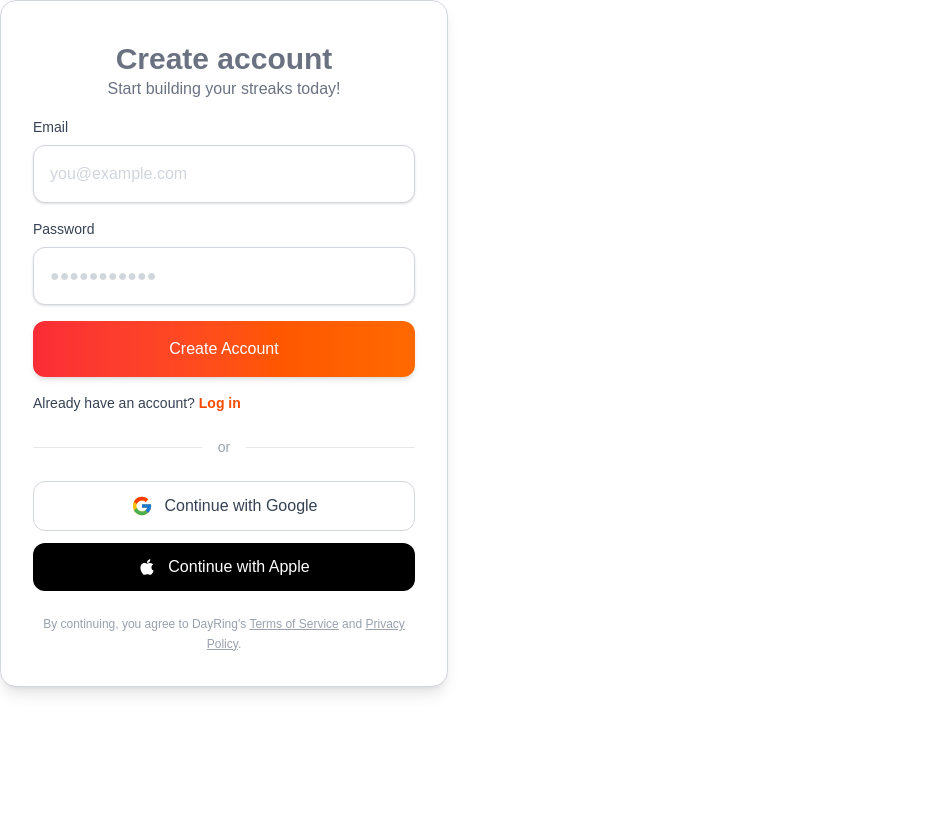
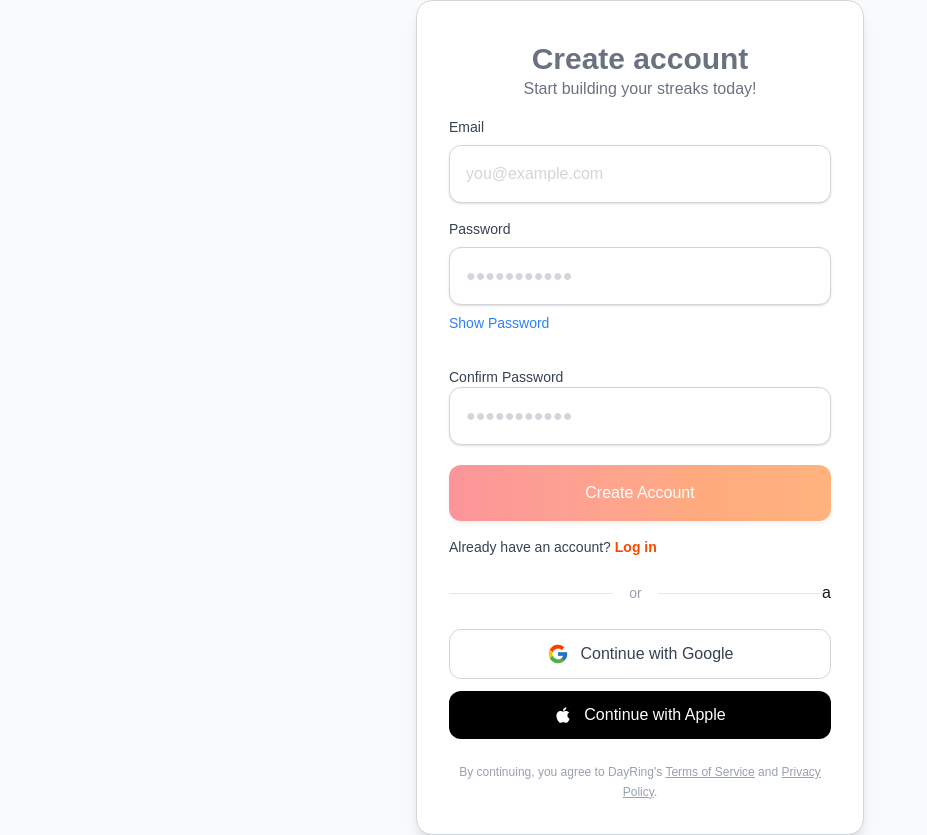
Before and after one commit to Portal-Appz-LLC/dayring-web, a Next.js app: page /signup in a window 1280 px wide. Shown: the whole page, without its empty margins (0-927 px from the left). Before the commit the page ends 800 px from the top, so only its background shows below. Built offline with nearby package versions, Linux system fonts and the light colour scheme.

Commit message:
Inproved UX

```diff
--- a/src/app/signup/page.tsx
+++ b/src/app/signup/page.tsx
@@ -4,63 +4,130 @@
 import Link from "next/link";
 import { FcGoogle } from "react-icons/fc";
 import { FaApple } from "react-icons/fa";
+import { calculatePasswordStrength } from '@/lib/passwordStrength';
 
 export default function SignUpForm() {
     const [email, setEmail] = useState('');
     const [password, setPassword] = useState('');
+    const [confirmPassword, setConfirmPassword] = useState('');
+    const passwordStrength = calculatePasswordStrength(password);
+    const [passwordFocused, setPasswordFocused] = useState(false);
+    const [showPassword, setShowPassword] = useState(false);
 
-    function handleSubmit(e: React.FormEvent) {
+    const isFormValid = email.length > 0 && password.length > 0 && password === confirmPassword;
+
+    async function handleSubmit(e: React.FormEvent) {
         e.preventDefault();
-
-        // Handle form submission logic here
         console.log('Email:', email);
         console.log('Password:', password);
-
         alert('Account created (demo)');
     }
 
     return (
+        <main className="min-h-screen flex items-center justify-center bg-gray-50 px-6">
             <div className="w-full max-w-md">
-
-            {/* Sign up form */}
-            <form onSubmit={handleSubmit} className="w-full max-w-md bg-white p-8 rounded-2xl shadow-lg border border-gray-300">
-                <h2 className="text-3xl text-center font-bold text-gray-500 pt-2">Create account</h2>
-                <p className="text-center text-gray-500 pb-4">Start building your streaks today!</p>
+                <form
+                    onSubmit={handleSubmit}
+                    className="w-full max-w-md bg-white p-8 rounded-2xl shadow-lg border border-gray-300"
+                >
+                    <h2 className="text-3xl text-center font-bold text-gray-500 pt-2">
+                        Create account
+                    </h2>
+                    <p className="text-center text-gray-500 pb-4">
+                        Start building your streaks today!
+                    </p>
 
                     <div className="w-full">
-                    <label className="block text-sm font-medium text-gray-700 mb-2">Email</label>
-
+                        <label className="block text-sm font-medium text-gray-700 mb-2">
+                            Email
+                        </label>
                         <input
                             type="email"
                             value={email}
                             onChange={(e) => setEmail(e.target.value)}
                             placeholder="you@example.com"
                             className="w-full px-4 py-4 rounded-xl border border-gray-300 bg-white text-gray-900 placeholder-gray-300 shadow-sm outline-none transition focus:border-blue-500 focus:ring-4 focus:ring-blue-100"
-                    ></input>
+                        />
                     </div>
 
-
                     <div className="w-full py-4">
-                    <label className="block text-sm font-medium text-gray-700 mb-2">Password</label>
-
+                        <label className="block text-sm font-medium text-gray-700 mb-2">
+                            Password
+                        </label>
                         <input
                             type="password"
                             value={password}
                             onChange={(e) => setPassword(e.target.value)}
+                            onFocus={() => setPasswordFocused(true)}
+                            onBlur={() => setTimeout(() => setPasswordFocused(false), 200)}
                             placeholder="●●●●●●●●●●●"
                             className="w-full px-4 py-4 rounded-xl border border-gray-300 bg-white text-gray-900 placeholder-gray-300 shadow-sm outline-none transition focus:border-blue-500 focus:ring-4 focus:ring-blue-100"
-                    ></input>
+                        />
+
+                        <button
+                            type="button"
+                            onClick={() => setShowPassword(!showPassword)}
+                            className="mt-2 text-sm text-blue-500 hover:text-blue-700"
+                        >
+                            {showPassword ? 'Hide' : 'Show'} Password
+                        </button>
                     </div>
+
+                    {passwordFocused && password.length > 0 && (
+                        <div className="mt-2 transition-all duration-300 ease-out opacity-100 translate-y-0">
+                            <div className="w-full h-2 bg-gray-200 rounded-full overflow-hidden">
+                                <div
+                                    className={`h-full rounded-full transition-all duration-300 ${passwordStrength.color}`}
+                                    style={{ width: passwordStrength.width }}
+                                />
+                            </div>
+
+                            <div className="flex justify-between items-center mt-2">
+                                <p className="text-sm font-medium text-gray-700">Password Strength</p>
+                                <p
+                                    className={`text-sm font-semibold ${
+                                        passwordStrength.label === 'Weak'
+                                            ? 'text-red-500'
+                                            : passwordStrength.label === 'Medium'
+                                            ? 'text-yellow-500'
+                                            : 'text-green-500'
+                                    }`}
+                                >
+                                    {passwordStrength.label}
+                                </p>
+                            </div>
+                        </div>
+                    )}
+
+                    <div className="w-full mt-3 mb-5">
+                        <label className="block text-sm font-medium text-gray-700 pt-1">
+                            Confirm Password
+                        </label>
+                        <input
+                            type="password"
+                            value={confirmPassword}
+                            onChange={(e) => setConfirmPassword(e.target.value)}
+                            placeholder="●●●●●●●●●●●"
+                            className="w-full px-4 py-4 rounded-xl border border-gray-300 bg-white text-gray-900 placeholder-gray-300 shadow-sm outline-none transition focus:border-blue-500 focus:ring-4 focus:ring-blue-100"
+                        />
+                    </div>
+
+                    {confirmPassword.length > 0 && password.length > 0 && (
+                        <p className = {`mt-2 pb-2 text-sm font-medium ${password === confirmPassword ? "text-green-500" : "text-red-500"}`}>
+                            {password === confirmPassword ? 'Your passwords match.' : 'Your passwords do not match. Please try again.'}
+                        </p>
+                    )}
 
                     <button
                         type="submit"
-                    className="w-full bg-gradient-to-r from-red-500 to-orange-500 hover:from-red-600 hover:to-orange-600 text-white py-4 rounded-xl shadow-md focus:outline-none focus:ring-2 focus:ring-blue-500 focus:ring-opacity-50"
+                        disabled={!isFormValid}
+                        className={`w-full bg-gradient-to-r from-red-500 to-orange-500 hover:from-red-600 hover:to-orange-600 text-white py-4 rounded-xl shadow-md focus:outline-none focus:ring-2 focus:ring-blue-500 focus:ring-opacity-50 disabled:opacity-50 disabled:cursor-not-allowed transition`}
                     >
                         Create Account
                     </button>
 
                     <p className="block text-sm font-medium text-gray-700 pt-4">
-                    Already have an account?{" "}
+                        Already have an account?{' '}
                         <Link href="/login" className="text-orange-600 font-semibold hover:text-orange-700 hover:underline">
                             Log in
                         </Link>
@@ -69,57 +136,40 @@
                     <div className="flex items-center my-6">
                         <div className="flex-1 h-px bg-gray-200" />
                         <span className="px-4 text-sm text-gray-400">or</span>
-                    <div className="flex-1 h-px bg-gray-200" />
+                        <div className="flex-1 h-px bg-gray-200" />a
                     </div>
+
                     <div className="space-y-3 mt-6">
-                    {/* Google sign in button */}
                         <button
                             type="button"
-                        className="
-                    w-full flex items-center justify-center gap-3
-                    py-3 rounded-xl
-                    border border-gray-300
-                    bg-white
-                    hover:bg-gray-50
-                    transition
-                "
+                            className="w-full flex items-center justify-center gap-3 py-3 rounded-xl border border-gray-300 bg-white hover:bg-gray-50 transition"
                         >
                             <FcGoogle size={22} />
-                        <span className="font-medium text-gray-700">
-                            Continue with Google
-                        </span>
+                            <span className="font-medium text-gray-700">Continue with Google</span>
                         </button>
-                    {/* Continue with Apple button */}
 
                         <button
                             type="button"
-                        className="
-                        w-full flex items-center justify-center gap-3
-                        py-3 rounded-xl
-                        bg-black
-                        hover:bg-gray-900
-                        text-white
-                        transition
-                     "
+                            className="w-full flex items-center justify-center gap-3 py-3 rounded-xl bg-black hover:bg-gray-900 text-white transition"
                         >
                             <FaApple size={18} />
-                        <span className="font-medium">
-                            Continue with Apple
-                        </span>
+                            <span className="font-medium">Continue with Apple</span>
                         </button>
                     </div>
 
                     <p className="text-xs text-center text-gray-400 mt-6 leading-relaxed">
-                    By continuing, you agree to DayRing's{" "}
+                        By continuing, you agree to DayRing's{' '}
                         <Link href="/terms" className="underline hover:text-gray-900">
                             Terms of Service
-                    </Link>{" "}
-                    and{" "}
+                        </Link>{' '}
+                        and{' '}
                         <Link href="/privacy" className="underline hover:text-gray-900">
                             Privacy Policy
-                    </Link>.
+                        </Link>
+                        .
                     </p>
                 </form>
             </div>
-    )
+        </main>
+    );
 }
--- /dev/null
+++ b/src/lib/passwordStrength.ts
@@ -0,0 +1,44 @@
+export function calculatePasswordStrength(password: string) {
+    let strength = 0;
+
+    if (password.length >= 8) strength++;
+    if (password.length >= 12) strength++;
+
+    // Character variety
+    if (/[A-Z]/.test(password)) strength++;
+    if (/[a-z]/.test(password)) strength++;
+    if (/[0-9]/.test(password)) strength++;
+
+    // Special characters
+    if (/[^A-Za-z0-9]/.test(password)) strength += 2;
+
+    if (strength <= 2){
+        return {
+            label: 'Weak',
+            color: 'bg-red-500',
+            'width': '25%',
+        };
+    }
+
+    if (strength <= 4){
+        return {
+            label: 'Fair',
+            color: 'bg-yellow-500',
+            'width': '50%',
+        };
+    }
+
+    if (strength <= 6){
+        return {
+            label: 'Good',
+            color: 'bg-blue-500',
+            'width': '75%',
+        };
+    }
+
+    return {
+        label: 'Strong',
+        color: 'bg-green-500',
+        'width': '100%',
+    };
+}
```
Also changed, not shown: 1 other file (tests, documents, lock files or other folders). Lines whose indentation alone changed are shown as unchanged.
